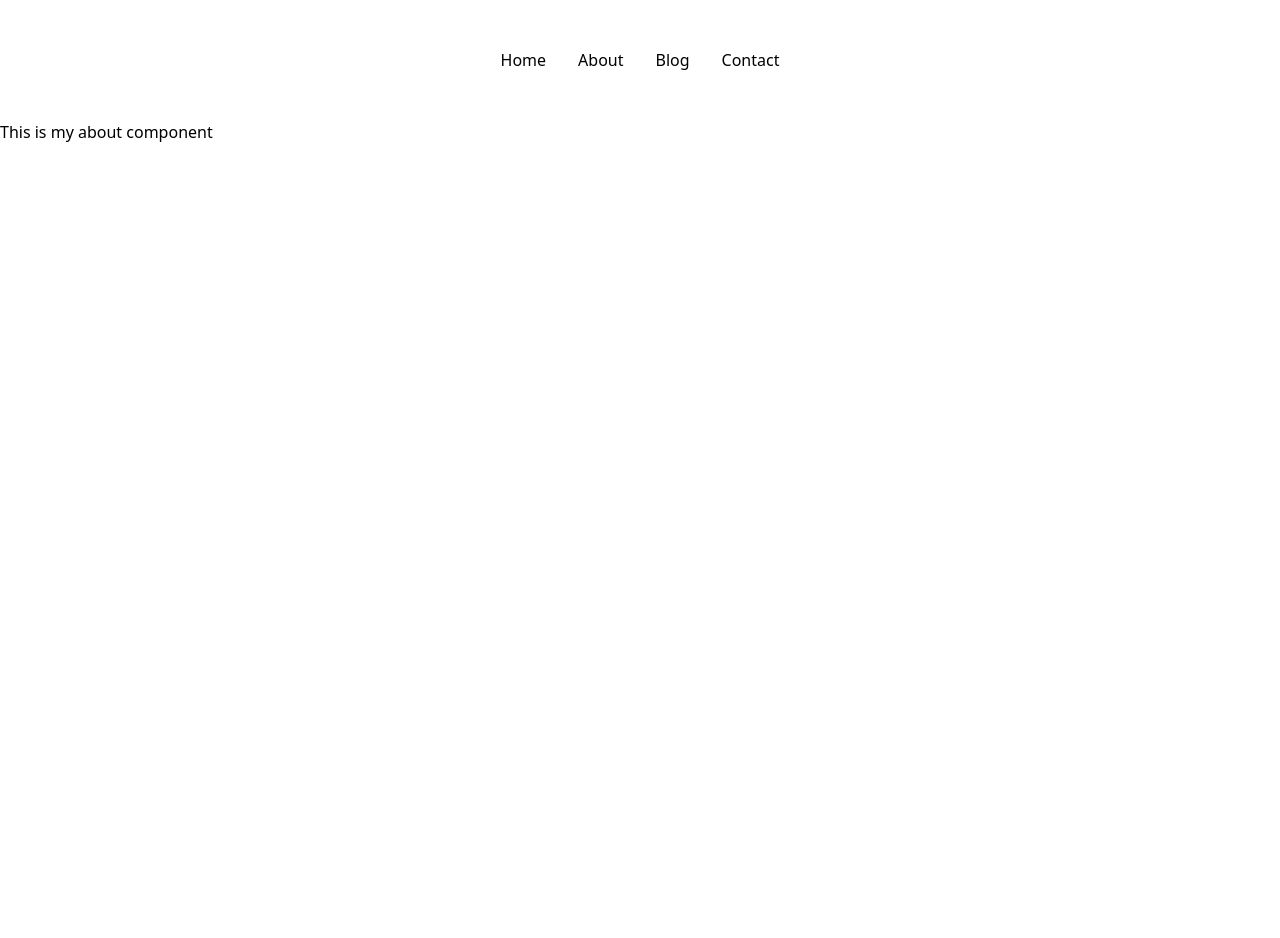
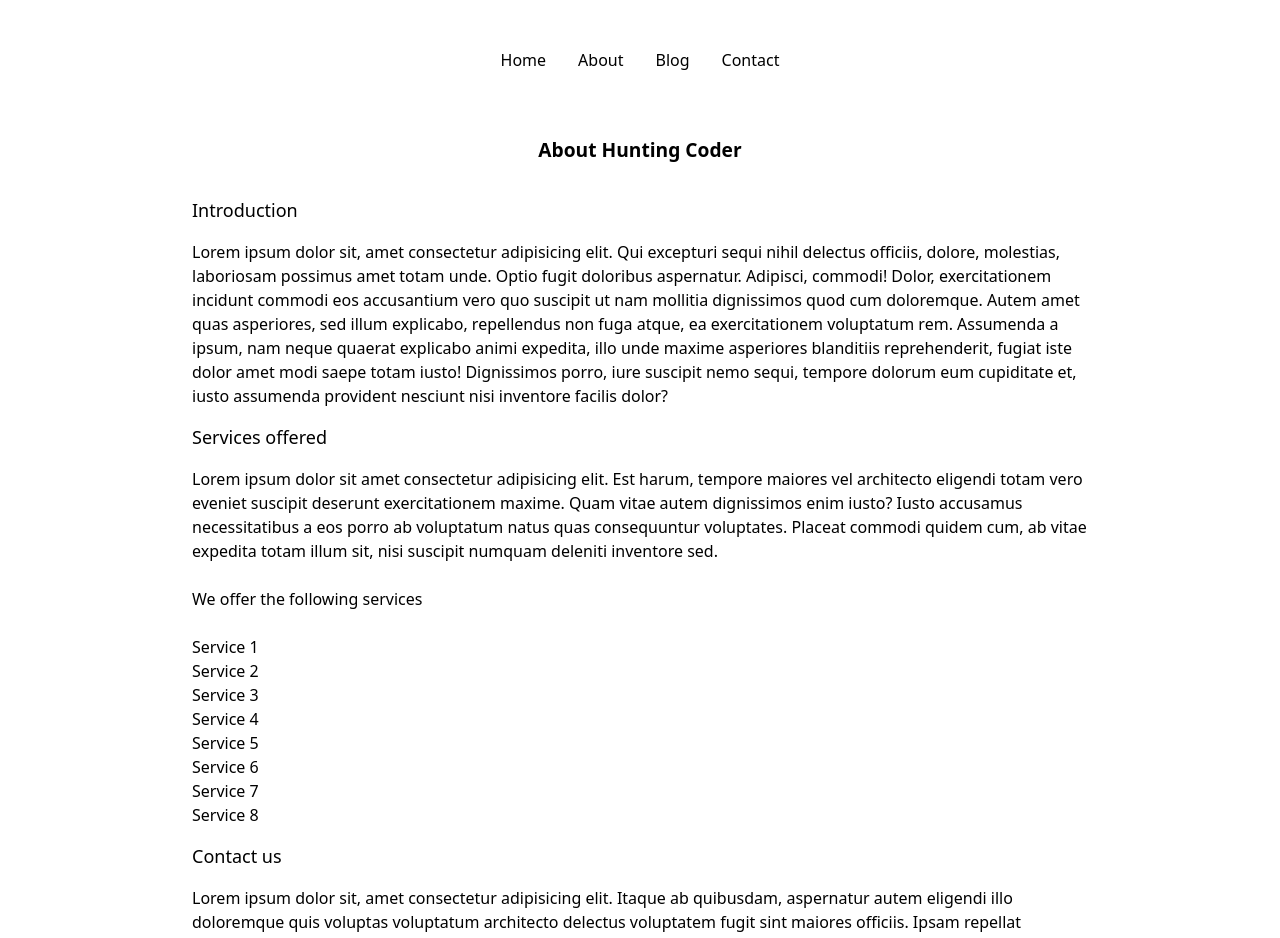
Before and after one commit to srajankumar/aniblog, a Next.js app: page /about in a window 1280 px wide. Shown: the top 938 px of the page. Before the commit the page ends 800 px from the top, so only its background shows below. Built offline with nearby package versions, Linux system fonts and the light colour scheme.

Commit message:
some stylings #28

```diff
--- a/src/pages/about.tsx
+++ b/src/pages/about.tsx
@@ -1,7 +1,59 @@
 import React from "react";
+import styles from "../styles/About.module.css";
 
 const about = () => {
-  return <div>This is my about component</div>;
+  return (
+    <div className={styles.container}>
+      <h1>About Hunting Coder</h1>
+      <h2>Introduction</h2>
+      <p>
+        Lorem ipsum dolor sit, amet consectetur adipisicing elit. Qui excepturi
+        sequi nihil delectus officiis, dolore, molestias, laboriosam possimus
+        amet totam unde. Optio fugit doloribus aspernatur. Adipisci, commodi!
+        Dolor, exercitationem incidunt commodi eos accusantium vero quo suscipit
+        ut nam mollitia dignissimos quod cum doloremque. Autem amet quas
+        asperiores, sed illum explicabo, repellendus non fuga atque, ea
+        exercitationem voluptatum rem. Assumenda a ipsum, nam neque quaerat
+        explicabo animi expedita, illo unde maxime asperiores blanditiis
+        reprehenderit, fugiat iste dolor amet modi saepe totam iusto!
+        Dignissimos porro, iure suscipit nemo sequi, tempore dolorum eum
+        cupiditate et, iusto assumenda provident nesciunt nisi inventore facilis
+        dolor?
+      </p>
+      <h2>Services offered</h2>
+      <p>
+        Lorem ipsum dolor sit amet consectetur adipisicing elit. Est harum,
+        tempore maiores vel architecto eligendi totam vero eveniet suscipit
+        deserunt exercitationem maxime. Quam vitae autem dignissimos enim iusto?
+        Iusto accusamus necessitatibus a eos porro ab voluptatum natus quas
+        consequuntur voluptates. Placeat commodi quidem cum, ab vitae expedita
+        totam illum sit, nisi suscipit numquam deleniti inventore sed.
+      </p>
+      <br />
+      <p>We offer the following services</p>
+      <br />
+      <ul>
+        <li>Service 1</li>
+        <li>Service 2</li>
+        <li>Service 3</li>
+        <li>Service 4</li>
+        <li>Service 5</li>
+        <li>Service 6</li>
+        <li>Service 7</li>
+        <li>Service 8</li>
+      </ul>
+      <h2>Contact us</h2>
+      <p>
+        Lorem ipsum dolor sit, amet consectetur adipisicing elit. Itaque ab
+        quibusdam, aspernatur autem eligendi illo doloremque quis voluptas
+        voluptatum architecto delectus voluptatem fugit sint maiores officiis.
+        Ipsam repellat recusandae aut unde eos, consequatur veritatis sunt. Quam
+        eos nostrum consequuntur, illum voluptatem porro atque dignissimos ea
+        quia facilis at consequatur nobis ipsa enim mollitia. Quisquam, pariatur
+        dicta.
+      </p>
+    </div>
+  );
 };
 
 export default about;
--- a/src/pages/contact.jsx
+++ b/src/pages/contact.jsx
@@ -64,6 +64,7 @@ const Contact = () => {
             id="name"
             name="name"
             aria-describedby="emailHelp"
+            required
           />
         </div>
 
@@ -79,6 +80,7 @@ const Contact = () => {
             id="email"
             name="email"
             aria-describedby="emailHelp"
+            required
           />
         </div>
 
@@ -108,6 +110,7 @@ const Contact = () => {
             placeholder="write your consern"
             id="desc"
             name="desc"
+            required
           />
         </div>
 
--- a/src/pages/index.tsx
+++ b/src/pages/index.tsx
@@ -9,7 +9,7 @@ import { Inter } from "next/font/google";
 const inter = Inter({ subsets: ["latin"] });
 export default function Home() {
   return (
-    <main className={`flex min-h-screen flex-col items-center `}>
+    <main className={styles.container}>
       <Head>
         <title>Hunting Coder</title>
       </Head>
@@ -19,12 +19,12 @@ export default function Home() {
       <div className="flex flex-col place-items-center before:absolute before:h-[300px] before:w-[480px] before:-translate-x-1/2 before:rounded-full before:bg-gradient-radial before:from-white before:to-transparent before:blur-2xl before:content-[''] after:absolute after:-z-20 after:h-[180px] after:w-[240px] after:translate-x-1/3 after:bg-gradient-conic after:from-sky-200 after:via-blue-200 after:blur-2xl after:content-[''] before:dark:bg-gradient-to-br before:dark:from-transparent before:dark:to-blue-700/10 after:dark:from-sky-900 after:dark:via-[#0141ff]/40 before:lg:h-[360px]">
         <div className="relative dark:drop-shadow-[0_0_0.3rem_#ffffff70] ">
           <div className={styles.headermain}>
-            <h1 className=" font-mono font-bold">Hunting Coder</h1>
+            <h1 className=" font-mono font-bold">&lt; HuntingCoder / &gt;</h1>
             <p>A blog for hunting coders by a hunting coder</p>
           </div>
         </div>
-        {/* <div className={styles.blogPage}>
-          <h2 className="font-bold">Popular Blogs</h2>
+        <div className={styles.blogPage}>
+          <h2 className="font-bold">Latest Blogs</h2>
           <div className="blogItem">
             <h3>How to learn javascript in 2022</h3>
             <p>
@@ -55,7 +55,7 @@ export default function Home() {
               JavaSript is the language used to design the logic for the web
             </p>
           </div>
-        </div> */}
+        </div>
       </div>
     </main>
   );
--- /dev/null
+++ b/src/styles/About.module.css
@@ -0,0 +1,18 @@
+.container {
+  max-width: 70vw;
+  margin: auto;
+  padding-bottom: 5rem;
+}
+
+.container h1 {
+  font-size: larger;
+  text-align: center;
+  font-weight: 700;
+  padding: 1rem 0;
+}
+
+.container h2 {
+  font-size: large;
+  font-weight: 500;
+  padding: 1rem 0;
+}
--- a/src/styles/Contact.module.css
+++ b/src/styles/Contact.module.css
@@ -1,12 +1,47 @@
 .container {
-  max-width: 45vw;
+  max-width: 60vw;
   margin: auto;
+  margin-bottom: 5rem;
 }
 
 .mb3 {
   margin-bottom: 21px;
+  display: flex;
+  flex-direction: column;
 }
 
 .formlabel {
-  margin: 0 14px;
+  margin: 1rem 0;
 }
+
+.container input {
+  padding: 5px 15px;
+  font-size: 20px;
+  color: black;
+  border-radius: 4px;
+}
+
+.container textarea {
+  padding: 5px 15px;
+  font-size: 20px;
+  color: black;
+  border-radius: 4px;
+}
+
+.container button {
+  padding: 5px 15px;
+  font-size: 1rem;
+  border-radius: 4px;
+  background: rgb(39, 39, 39);
+}
+
+.container label {
+  font-size: 1rem;
+  font-weight: 700;
+}
+
+.container h1 {
+  padding: 1rem 0;
+  font-size: 2rem;
+  font-weight: 700;
+}
--- a/src/styles/home.module.css
+++ b/src/styles/home.module.css
@@ -1,3 +1,9 @@
+.container {
+  max-width: 70vw;
+  margin: auto;
+  padding-bottom: 5rem;
+}
+
 .mainnav ul {
   display: flex;
   width: max-content;
@@ -19,13 +25,26 @@
   align-items: center;
   flex-direction: column;
   font-size: 2rem;
-  padding: 0rem 0 3rem 0;
-  padding: 30vh 0 0 0;
+  padding: 3rem 0 3rem 0;
 }
 
 .headermain p {
-  display: flex;
-  justify-content: center;
+  text-align: center;
   font-size: 1rem;
   padding: 1rem 0 0 0;
 }
+
+.container h2 {
+  font-size: 1.4rem;
+  padding-bottom: 1rem;
+}
+
+.container h3 {
+  font-size: 20px;
+  font-weight: 600;
+  padding-bottom: 5px;
+}
+
+.container p {
+  padding-bottom: 2rem;
+}
```
